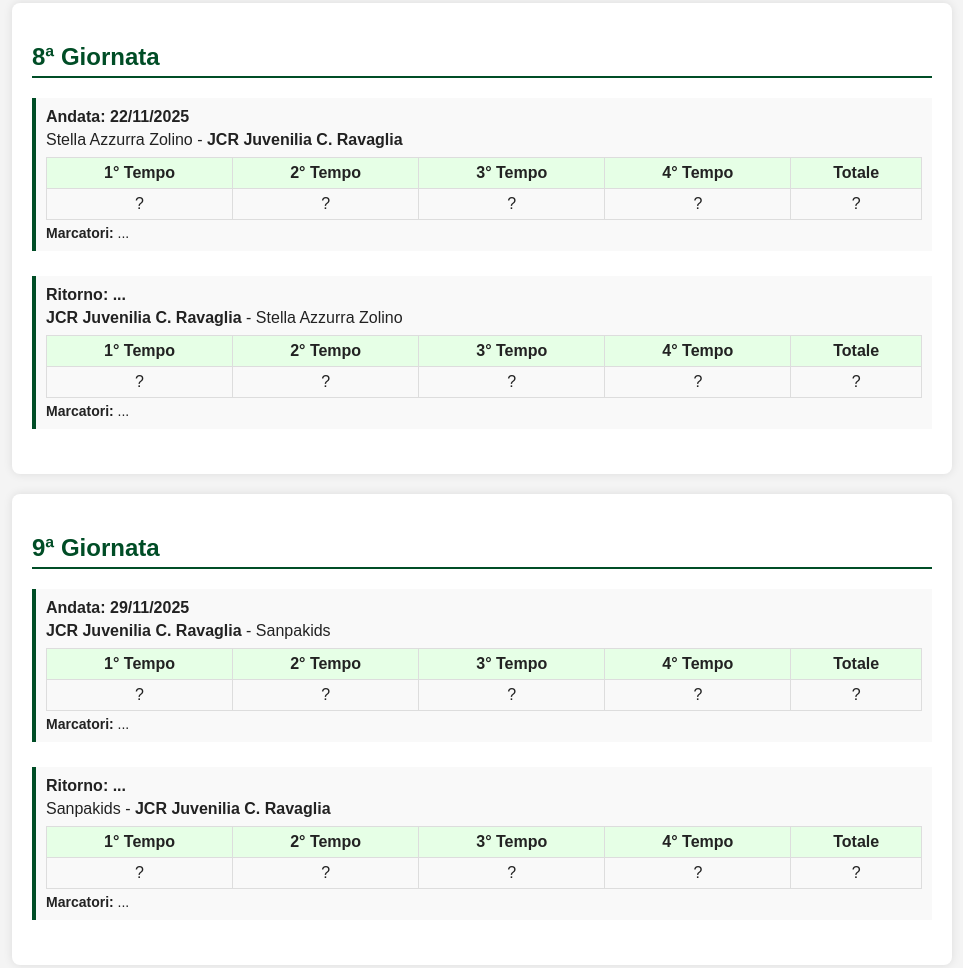
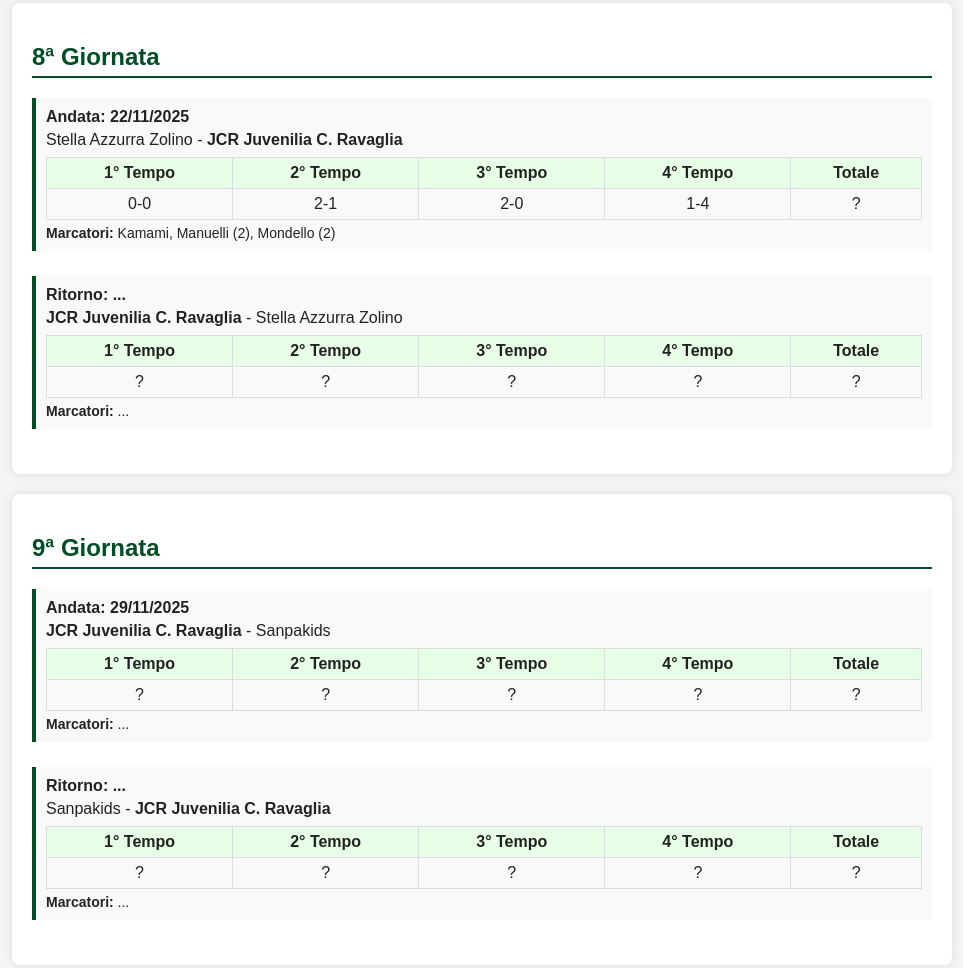
Before and after one commit to aledeni/aledeni.github.io, a plain HTML site: page index.html in a window 1280 px wide. Shown: the part 3685-4653 px from the top of the page, without its empty margins (158-1121 px from the left). Drawn offline with Linux system fonts and the light colour scheme.

Commit message:
Giornata 8

```diff
--- a/index.html
+++ b/index.html
@@ -277,9 +277,9 @@
             <div>Stella Azzurra Zolino - <strong>JCR Juvenilia C. Ravaglia</strong></div>
             <table>
                 <tr><th>1° Tempo</th><th>2° Tempo</th><th>3° Tempo</th><th>4° Tempo</th><th>Totale</th></tr>
-                <tr><td>?</td><td>?</td><td>?</td><td>?</td><td>?</td></tr>
+                <tr><td>0-0</td><td>2-1</td><td>2-0</td><td>1-4</td><td>?</td></tr>
             </table>
-            <div class="scorers"><strong>Marcatori:</strong> ...</div>
+            <div class="scorers"><strong>Marcatori:</strong> Kamami, Manuelli (2), Mondello (2)</div>
         </div>
 
         <div class="match">
```
